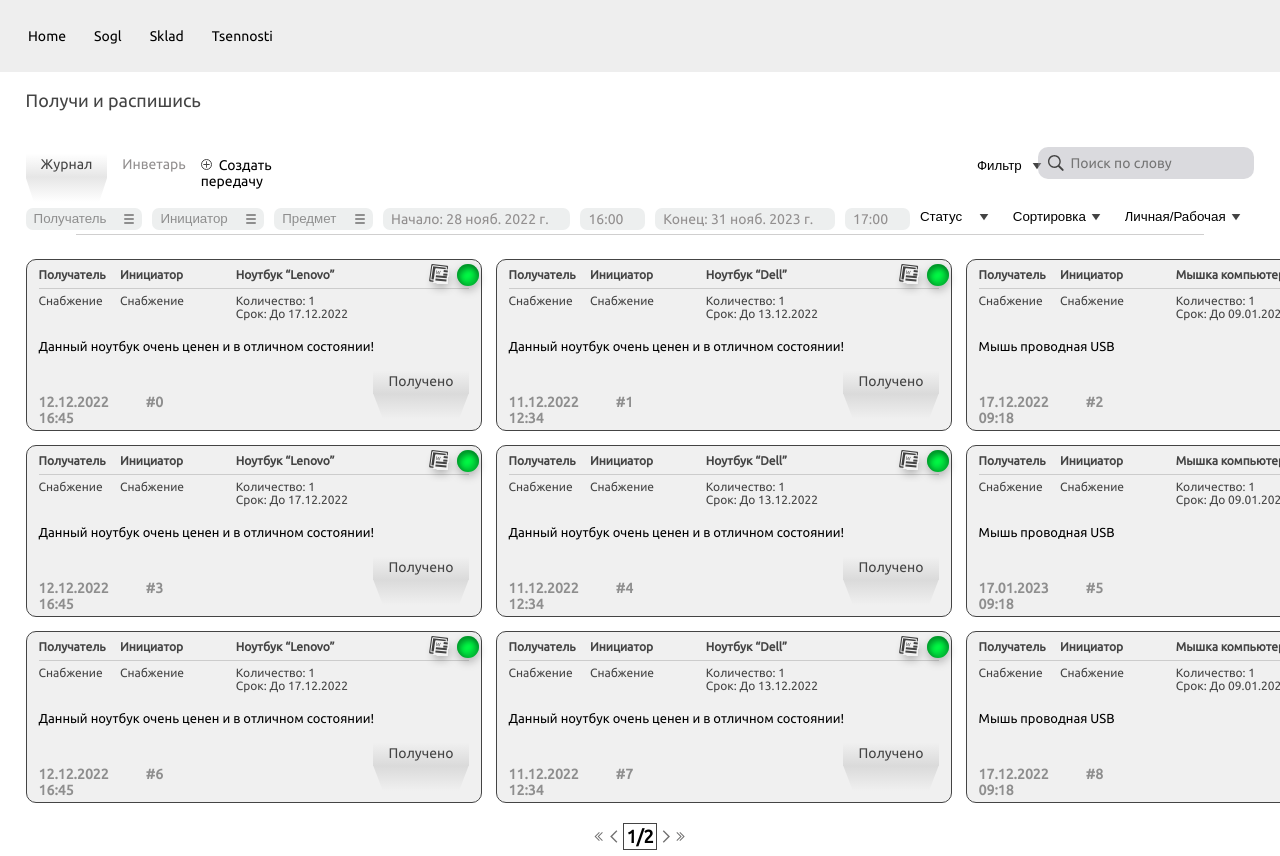
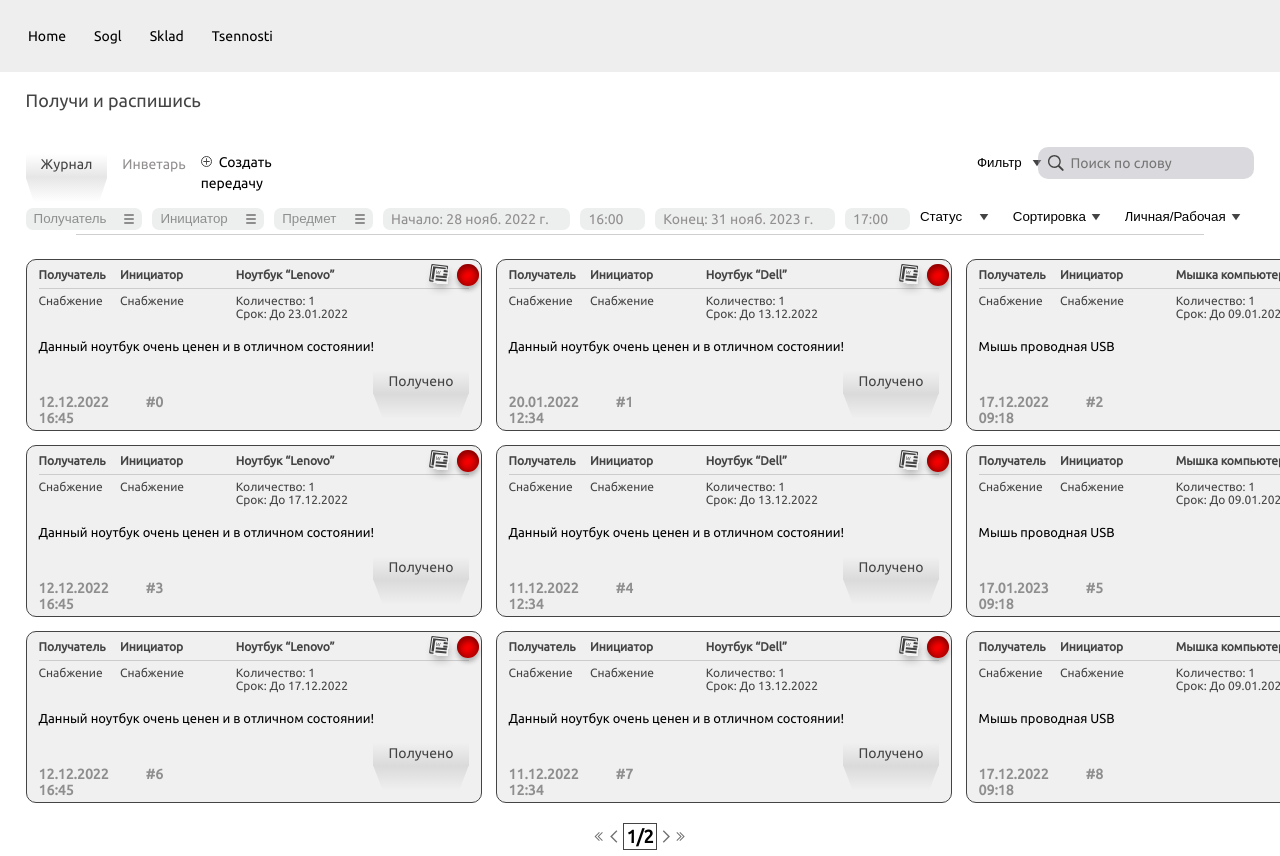
Before and after one commit to maxkuku/onspir, a React (Create React App) app in the folder sogl_react/sogl_app/: page /tsennosti in a window 1280 px wide. Shown: the top 856 px of the page. Built offline with nearby package versions, Linux system fonts and the light colour scheme.

Commit message:
Форма ввода Подпишитесь
Заготовка формы

```diff
--- a/sogl_react/sogl_app/public/tsen.json
+++ b/sogl_react/sogl_app/public/tsen.json
@@ -9,7 +9,7 @@
         "comment": "Данный ноутбук очень ценен и в отличном состоянии!",
         "kol": 1,
         "srok": "Не ограничен",
-        "date_til": "17.12.2022",
+        "date_til": "23.01.2022",
         "time_til": "09:35",
         "status": "",
         "date_create": "12.12.2022 16:45"
@@ -26,7 +26,7 @@
         "date_til": "13.12.2022",
         "time_til": "12:05",
         "status": "",
-        "date_create": "11.12.2022 12:34"
+        "date_create": "20.01.2022 12:34"
     }, {
         "id": 2,
         "name": "Мышка компьютерная",
--- /dev/null
+++ b/sogl_react/sogl_app/src/Tsennosti/InputPopup/InputPopup.css
@@ -0,0 +1,3 @@
+.inputPopup {
+  width: 80%;
+}/*# sourceMappingURL=InputPopup.css.map */
--- /dev/null
+++ b/sogl_react/sogl_app/src/Tsennosti/InputPopup/InputPopup.scss
@@ -0,0 +1,3 @@
+.inputPopup {
+    width: 80%;
+}
--- a/sogl_react/sogl_app/src/Tsennosti/ItemTsen/ItemTsen.jsx
+++ b/sogl_react/sogl_app/src/Tsennosti/ItemTsen/ItemTsen.jsx
@@ -13,25 +13,23 @@ export const ItemTsen = ({props}) => {
     const [dalert, setDalert] = useState(0);
     const [dtil, setDtil] = useState(0);
 
-    useEffect(() => {setDnow(new Date().getTime())},[]);
-    useEffect(() => {setDalert(new Date().getTime(dnow - 1 * 24 * 60 * 60))},[dnow]);
+    useEffect(() => {setDnow(new Date().getTime())},[new Date().getTime()]);
     useEffect(() => {setDtil(new Date().getTime(`${props.date_til} ${props.time_til}`))},[props.date_til,props.time_til]);
+    useEffect(() => {setDalert(new Date().getTime(dnow - 2 * 24 * 60 * 60 * 1000))},[dnow]);
+
 
     // console.log(dnow + ' ' + dtil + ' ' + dalert)
     // dnow + ' ' + dtil + ' ' + dalert
-    // 1674051089802 1674051093473 1674051089806
+    // 1674113641719 1674113582368 1674113641719
 
-    switch(dnow){
-        case dnow > dtil:
-            useEffect(() => {setStatus("red")},[]);
-            break;
-        case dnow > dalert && dnow < dtil:
-            useEffect(() => {setStatus("yellow")},[]);
-            break;
-        default:
-            useEffect(() => {setStatus("green")},[]);
-            break;
-    }
+
+    useEffect(() => {
+        if(dnow > dtil)
+            setStatus("red")
+        if(dnow<dtil && dnow>dalert)
+            setStatus("yellow")
+    },[dnow, dtil, dalert]);
+
 
     return (
         <div key={props.id} className="itemTsen">
--- a/sogl_react/sogl_app/src/Tsennosti/Tsennosti.css
+++ b/sogl_react/sogl_app/src/Tsennosti/Tsennosti.css
@@ -44,8 +44,9 @@
           clip-path: polygon(0% 0%, 100% 0%, 90% 100%, 10% 100%);
 }
 .tsen_wrapper .tsen_wrapper__submenu .sub-plain-button.with-image {
-  padding-top: 10px;
+  padding-top: 5px;
   margin-right: 10px;
+  line-height: 21px;
 }
 .tsen_wrapper .tsen_wrapper__submenu .sub-plain-button.with-image img {
   margin-right: 7px;
--- a/sogl_react/sogl_app/src/Tsennosti/Tsennosti.scss
+++ b/sogl_react/sogl_app/src/Tsennosti/Tsennosti.scss
@@ -47,8 +47,10 @@
             }
         }
         .sub-plain-button.with-image {
-            padding-top: 10px;
+            padding-top: 5px;
             margin-right: 10px;
+            line-height: 21px;
+
 
             img {
                 margin-right: 7px;
--- a/sogl_react/sogl_app/src/Tsennosti/tsen.json
+++ b/sogl_react/sogl_app/src/Tsennosti/tsen.json
@@ -9,7 +9,7 @@
         "comment": "Данный ноутбук очень ценен и в отличном состоянии!",
         "kol": 1,
         "srok": "Не ограничен",
-    "date_til": "17.12.2022",
+        "date_til": "23.01.2022",
         "time_til": "09:35",
         "status": "",
         "date_create": "12.12.2022 16:45"
@@ -26,7 +26,7 @@
         "date_til": "13.12.2022",
         "time_til": "12:05",
         "status": "",
-    "date_create": "11.12.2022 12:34"
+        "date_create": "20.01.2022 12:34"
     }, {
         "id": 2,
         "name": "Мышка компьютерная",
```
Also changed, not shown: sogl_react/sogl_app/src/Tsennosti/InputPopup/InputPopup.jsx (added, +23 -0 lines), 2 other files (tests, documents, lock files or other folders). Lines whose indentation alone changed are shown as unchanged.
